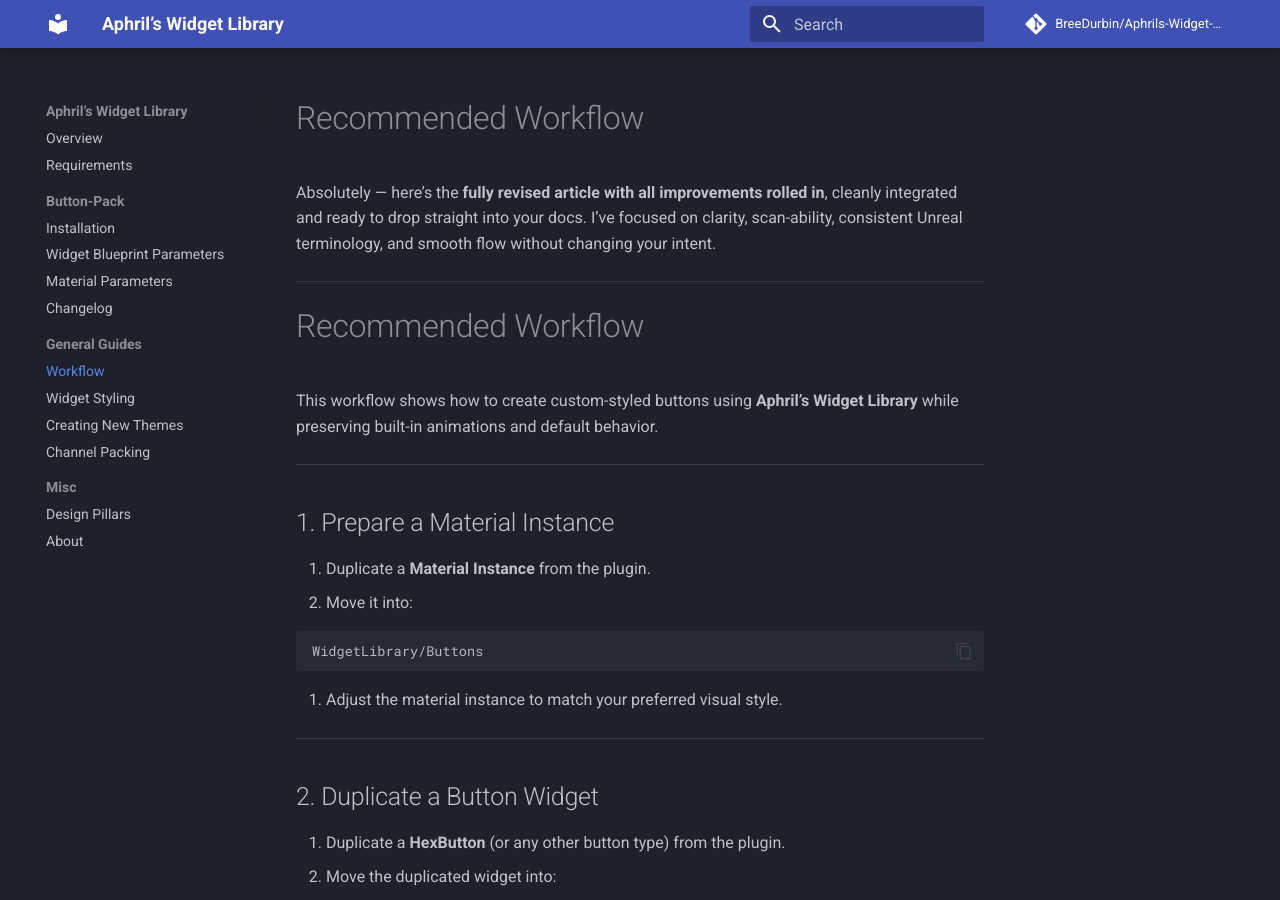
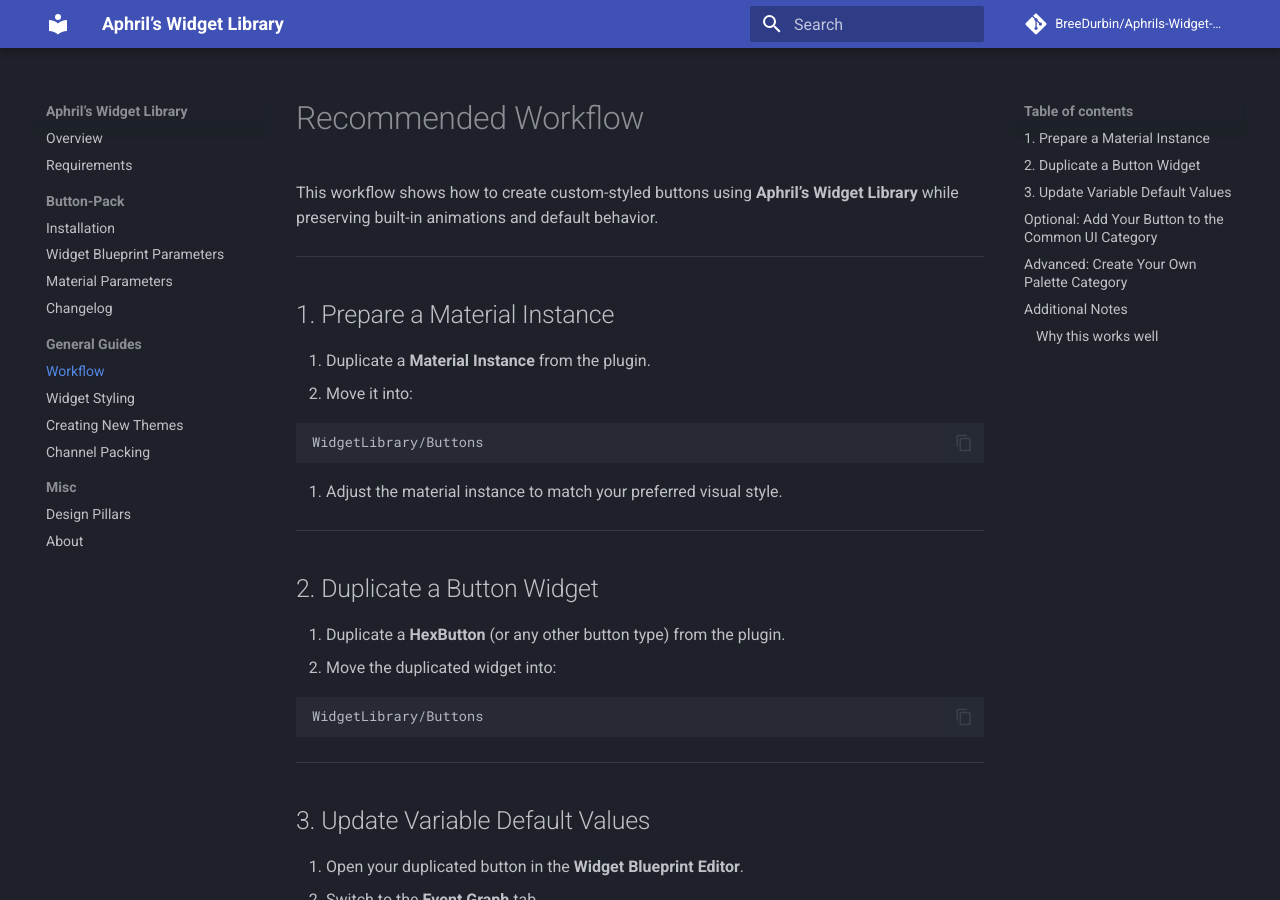
Before and after one commit to BreeDurbin/Aphrils-Widget-Library, an MkDocs documentation site: the page built from docs/general-guides/workflow.md, in a window 1280 px wide and 900 px high. Built offline with MkDocs 1.6.1 and Material for MkDocs 9.7.7, drawn with Linux system fonts in a browser that asks for light colours; comment, search, counter and statistics services are not loaded; some of the changed lines change nothing that is shown.

````diff
--- a/docs/general-guides/workflow.md
+++ b/docs/general-guides/workflow.md
@@ -1,9 +1,3 @@
-# Recommended Workflow
-
-Absolutely — here’s the **fully revised article with all improvements rolled in**, cleanly integrated and ready to drop straight into your docs. I’ve focused on clarity, scan-ability, consistent Unreal terminology, and smooth flow without changing your intent.
-
----
-
 # Recommended Workflow
 
 This workflow shows how to create custom-styled buttons using **Aphril’s Widget Library** while preserving built-in animations and default behavior.
@@ -54,37 +48,6 @@
 
 Your newly themed button will appear under **Aphril’s Widget Library** in the **Widget Palette**.
 
-
-```mermaid
-
-flowchart TD
-
-    A[Start]
-    B[Duplicate Material Instance from plugin]
-    C[Move Material Instance to WidgetLibrary Buttons]
-    D[Edit Material Instance style]
-    E[Duplicate HexButton or another button]
-    F[Move Button to WidgetLibrary Buttons]
-    G[Open Button Widget Blueprint]
-    H[Event Graph Variables Appearance Button Image]
-    I[Assign Default Value Material Instance]
-    J[Verify button appears in Widget Palette]
-
-    A --> B --> C --> D --> E --> F --> G --> H --> I --> J
-
-    style A fill:#1e293b,color:#ffffff
-    style B fill:#1e293b,color:#ffffff
-    style C fill:#1e293b,color:#ffffff
-    style D fill:#1e293b,color:#ffffff
-    style E fill:#1e293b,color:#ffffff
-    style F fill:#1e293b,color:#ffffff
-    style G fill:#1e293b,color:#ffffff
-    style H fill:#1e293b,color:#ffffff
-    style I fill:#1e293b,color:#ffffff
-    style J fill:#1e293b,color:#ffffff
-
-```
-
 ---
 
 ## Optional: Add Your Button to the Common UI Category
````
Also changed, not shown: site/general-guides/workflow/index.html, site/search/search_index.json.
